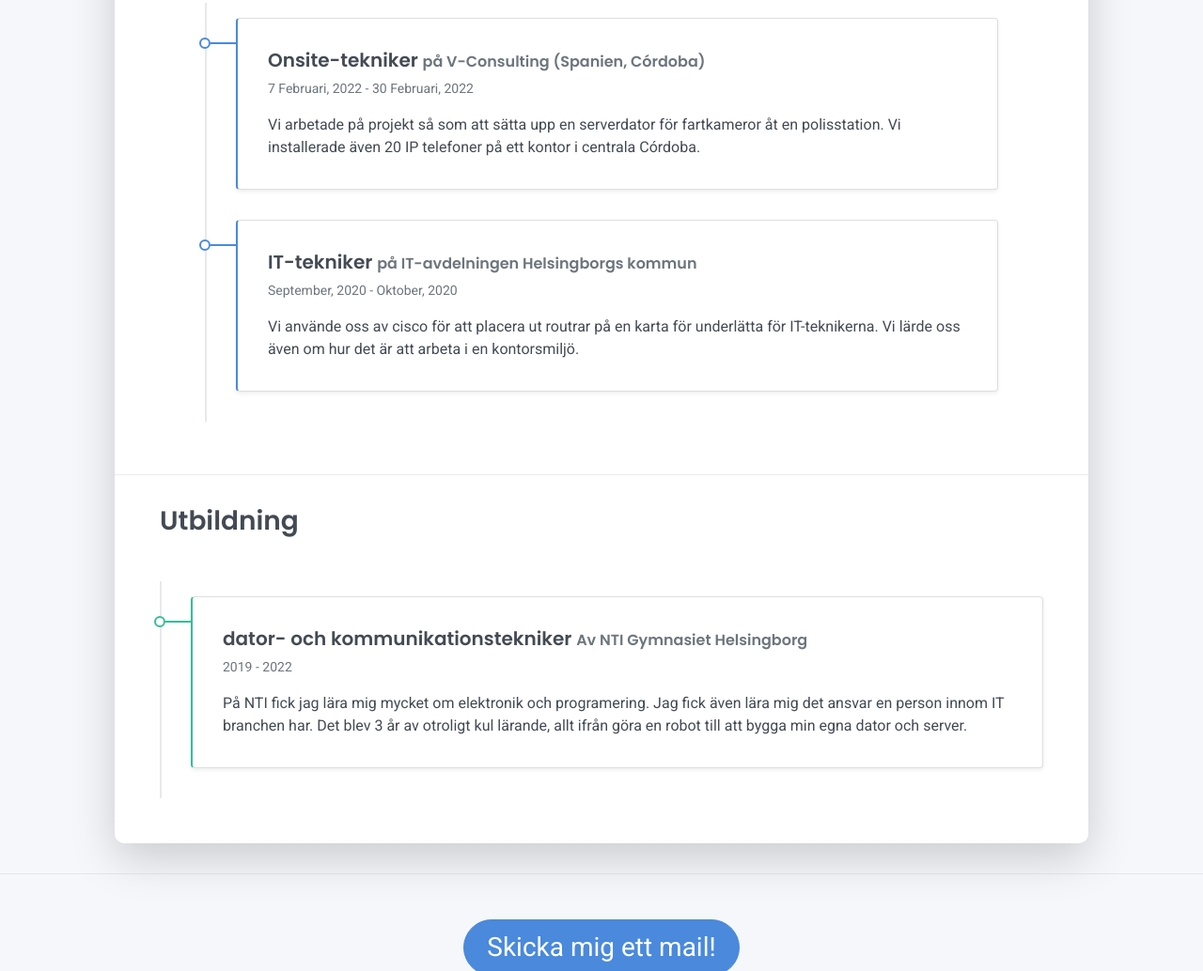
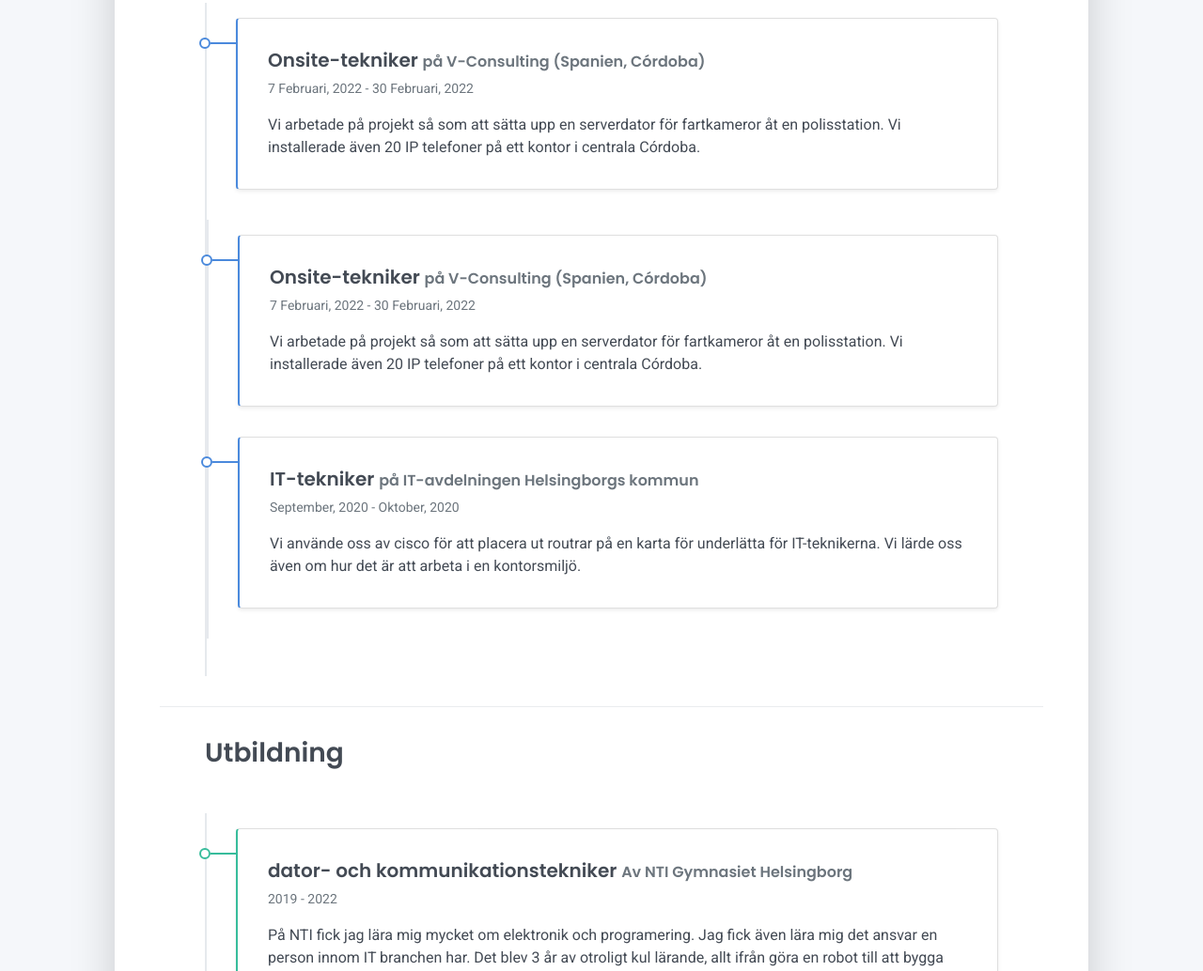
Before and after one commit to notnason/Info, a plain HTML site: page CV/index.html in a window 1280 px wide. Shown: the part 1088-2122 px from the top of the page at 94% size. Drawn offline with Linux system fonts and the light colour scheme.

Commit message:
Update index.html

```diff
--- a/CV/index.html
+++ b/CV/index.html
@@ -157,6 +157,16 @@
           <div>Vi arbetade på projekt så som att sätta upp en serverdator för fartkameror åt en polisstation. Vi installerade även 20 IP telefoner på ett kontor i centrala Córdoba.</div>
         </div>
       </div>
+
+      <div class="timeline">
+      <div class="timeline-card timeline-card-primary card shadow-sm">
+        <div class="card-body">
+          <div class="h5 mb-1">Onsite-tekniker <span class="text-muted h6">på V-Consulting (Spanien, Córdoba)</span></div>
+          <div class="text-muted text-small mb-2">7 Februari, 2022 - 30 Februari, 2022</div>
+          <div>Vi arbetade på projekt så som att sätta upp en serverdator för fartkameror åt en polisstation. Vi installerade även 20 IP telefoner på ett kontor i centrala Córdoba.</div>
+        </div>
+      </div>
+
       <div class="timeline-card timeline-card-primary card shadow-sm">
         <div class="card-body">
           <div class="h5 mb-1">IT-tekniker <span class="text-muted h6">på IT-avdelningen Helsingborgs kommun</span></div>
```
